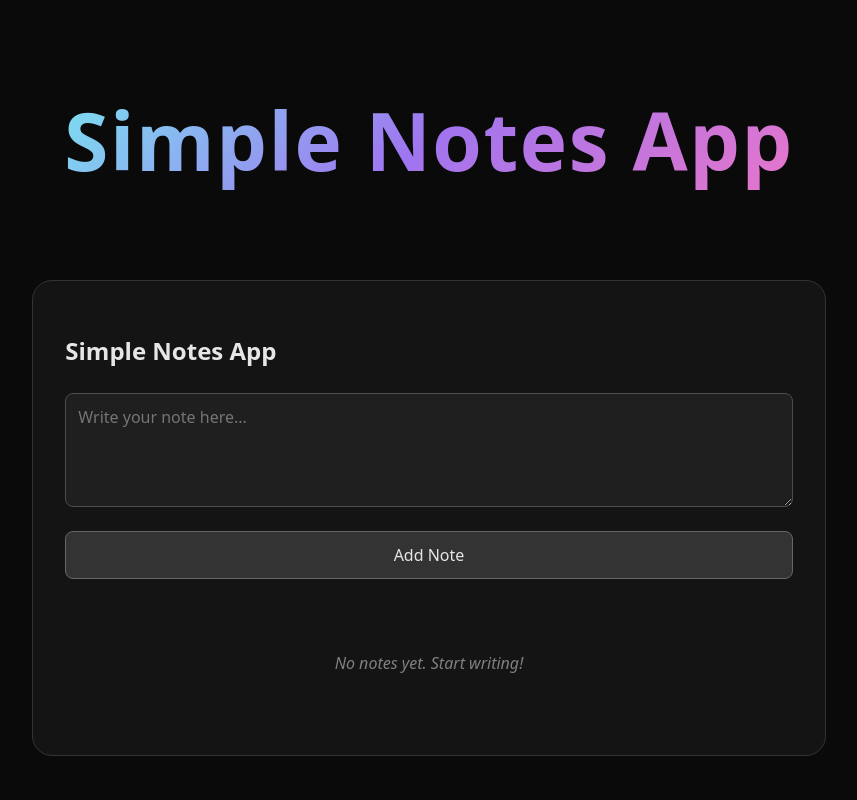
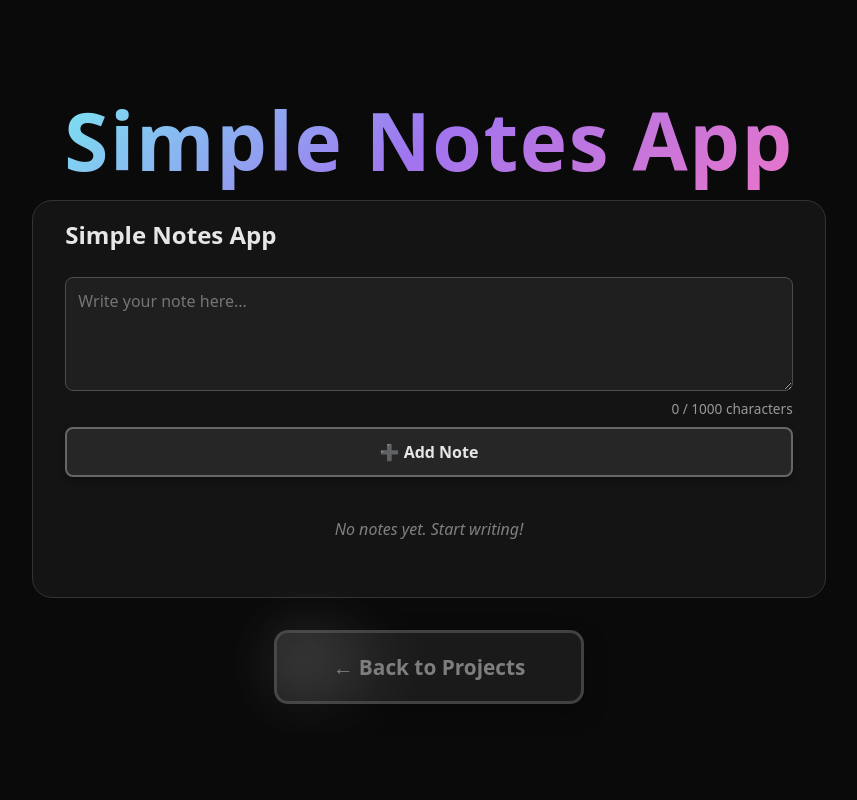
Before and after one commit to HHHAAAANNNNN/ReactProjects, a React (Vite) app in the folder ReactProjects/: page / in a window 1280 px wide. Both pictures are taken after a click on the element "Simple Notes App". Shown: the top 800 px of the page, without its empty margins (211-1068 px from the left). Built offline with nearby package versions, Linux system fonts and the light colour scheme.

Commit message:
adding fixed 1st project

```diff
--- a/ReactProjects/src/App.css
+++ b/ReactProjects/src/App.css
@@ -273,15 +273,15 @@ button[data-glow]:hover span {
   justify-content: flex-start;
   width: 100%;
   max-width: 1200px;
-  padding: 2rem 1rem 4rem 1rem;
-  gap: 2rem;
+  padding: 1rem 1rem 2rem 1rem;
+  gap: 0rem;
 }
 
 .project-title {
   font-size: 5rem;
   font-weight: 900;
   margin: 0;
-  padding: 2rem;
+  padding: 1rem 2rem;
   color: hsl(0 0% 90%);
   text-align: center;
   letter-spacing: 0.02em;
@@ -321,7 +321,7 @@ button[data-glow]:hover span {
   background: hsl(0 0% 15%);
   border: 3px solid hsl(0 0% 40%);
   color: hsl(0 0% 95%);
-  margin-top: 2rem;
+  margin-top: 0rem;
   box-shadow: 0 0.5rem 1.5rem rgba(0, 0, 0, 0.5);
 }
 
@@ -396,19 +396,20 @@ button[data-glow]:hover span {
 .project-wrapper {
   width: 100%;
   max-width: 800px;
-  margin: 2rem 0;
+  margin: 0rem 0 2rem 0;
 }
 
 .project-content {
   background: hsl(0 0% 8%);
   border-radius: 20px;
-  padding: 2rem;
+  padding: 1rem 2rem;
   border: 1px solid hsl(0 0% 20%);
 }
 
 .project-content h2 {
   color: hsl(0 0% 90%);
   margin-bottom: 1.5rem;
+  margin-top: 0;
   font-size: 1.5rem;
 }
 
@@ -424,6 +425,7 @@ button[data-glow]:hover span {
   color: hsl(0 0% 90%);
   font-size: 1rem;
   font-family: inherit;
+  transition: border-color 0.3s ease;
 }
 
 .project-content input:focus,
@@ -432,40 +434,81 @@ button[data-glow]:hover span {
   border-color: hsl(0 0% 50%);
 }
 
+.project-content textarea.warning {
+  border-color: hsl(0 100% 50%);
+  animation: shake 0.5s ease-in-out;
+}
+
+.project-content textarea.warning:focus {
+  border-color: hsl(0 100% 50%);
+}
+
+@keyframes shake {
+  0%, 100% { transform: translateX(0); }
+  25% { transform: translateX(-5px); }
+  75% { transform: translateX(5px); }
+}
+
+.warning-text {
+  color: hsl(0 100% 60%);
+  font-size: 0.9rem;
+  margin: -1rem 0 0rem 0;
+  animation: fadeOut 3s ease-in-out forwards;
+}
+
+@keyframes fadeOut {
+  0% { opacity: 1; }
+  70% { opacity: 1; }
+  100% { opacity: 0; }
+}
+
 .project-content button {
   padding: 0.75rem 1.5rem;
-  background: hsl(0 0% 20%);
-  border: 1px solid hsl(0 0% 40%);
+  background: hsl(0 0% 15%);
+  border: 2px solid hsl(0 0% 40%);
   border-radius: 8px;
   color: hsl(0 0% 90%);
   font-size: 1rem;
+  font-weight: 600;
   cursor: pointer;
   transition: all 0.3s ease;
+  box-shadow: 0 0.25rem 0.5rem rgba(0, 0, 0, 0.3);
 }
 
 .project-content button:hover {
-  background: hsl(0 0% 30%);
+  background: hsl(0 0% 20%);
   border-color: hsl(0 0% 60%);
+  transform: translateY(-2px);
+  box-shadow: 0 0.5rem 1rem rgba(0, 0, 0, 0.4);
 }
 
 .empty-message {
   color: hsl(0 0% 50%);
   text-align: center;
-  padding: 2rem;
+  padding: 1.5rem;
   font-style: italic;
+  border-radius: 8px;
+  margin-top: 0rem;
 }
 
 /* Notes App Specific */
 .notes-container {
   display: flex;
   flex-direction: column;
-  gap: 1.5rem;
+  gap: 1rem;
 }
 
 .note-input {
   display: flex;
   flex-direction: column;
   gap: 0.5rem;
+}
+
+.character-counter {
+  font-size: 0.85rem;
+  color: hsl(0 0% 60%);
+  text-align: right;
+  margin-top: -1rem;
 }
 
 .notes-list {
@@ -489,6 +532,60 @@ button[data-glow]:hover span {
   margin: 0;
   color: hsl(0 0% 80%);
   flex: 1;
+  word-break: break-word;
+}
+
+.note-actions {
+  display: flex;
+  gap: 0.5rem;
+  flex-shrink: 0;
+}
+
+.button-group {
+  display: flex;
+  gap: 0.75rem;
+}
+
+.primary-button {
+  flex: 1;
+  font-weight: 700 !important;
+}
+
+.primary-button:hover {
+  transform: translateY(-3px) !important;
+  box-shadow: 0 0.75rem 1.5rem rgba(0, 0, 0, 0.5) !important;
+}
+
+.secondary-button {
+  padding: 0.75rem 1.5rem !important;
+  font-weight: 600 !important;
+}
+
+.secondary-button:hover {
+  transform: translateY(-3px) !important;
+  box-shadow: 0 0.75rem 1.5rem rgba(0, 0, 0, 0.5) !important;
+}
+
+.edit-button {
+  padding: 0.5rem 1rem !important;
+  font-size: 0.9rem !important;
+  font-weight: 600 !important;
+}
+
+.edit-button:hover {
+  transform: translateY(-3px) !important;
+  box-shadow: 0 0.5rem 1rem rgba(0, 0, 0, 0.5) !important;
+}
+
+.delete-button {
+  padding: 0.5rem 1rem !important;
+  font-size: 0.9rem !important;
+  font-weight: 600 !important;
+}
+
+.delete-button:hover {
+  transform: translateY(-3px) !important;
+  box-shadow: 0 0.5rem 1rem rgba(0, 0, 0, 0.5) !important;
 }
 
 /* Weather & GIF Search Specific */
--- a/ReactProjects/src/projects/SimpleNotesApp.jsx
+++ b/ReactProjects/src/projects/SimpleNotesApp.jsx
@@ -1,18 +1,65 @@
-import { useState } from 'react'
+import { useState, useRef, useEffect } from 'react'
 
 const SimpleNotesApp = () => {
   const [notes, setNotes] = useState([]);
   const [noteText, setNoteText] = useState('');
+  const [showWarning, setShowWarning] = useState(false);
+  const [editingId, setEditingId] = useState(null);
+  const textareaRef = useRef(null);
 
-  const addNote = () => {
+  useEffect(() => {
+    if (showWarning) {
+      const timer = setTimeout(() => {
+        setShowWarning(false);
+      }, 2000);
+
+      return () => clearTimeout(timer);
+    }
+  }, [showWarning]);
+
+  const addOrUpdateNote = () => {
     if (noteText.trim()) {
-      setNotes([...notes, { id: Date.now(), text: noteText }]);
+      if (editingId) {
+        // Update existing note
+        setNotes(notes.map(note =>
+          note.id === editingId ? { ...note, text: noteText } : note
+        ));
+        setEditingId(null);
+      } else {
+        // Add new note
+        setNotes([...notes, { id: Date.now(), text: noteText }]);
+      }
       setNoteText('');
+      setShowWarning(false);
+    } else {
+      // Focus textarea and show warning if empty
+      textareaRef.current?.focus();
+      setShowWarning(true);
     }
+  };
+
+  const editNote = (note) => {
+    setNoteText(note.text);
+    setEditingId(note.id);
+    setShowWarning(false);
+    // Focus textarea after state update
+    setTimeout(() => {
+      textareaRef.current?.focus();
+    }, 0);
+  };
+
+  const cancelEdit = () => {
+    setNoteText('');
+    setEditingId(null);
+    setShowWarning(false);
   };
 
   const deleteNote = (id) => {
     setNotes(notes.filter(note => note.id !== id));
+    // If deleting the note being edited, cancel edit
+    if (id === editingId) {
+      cancelEdit();
+    }
   };
 
   return (
@@ -21,12 +68,30 @@ const SimpleNotesApp = () => {
       <div className="notes-container">
         <div className="note-input">
           <textarea
+            ref={textareaRef}
             value={noteText}
             onChange={(e) => setNoteText(e.target.value)}
             placeholder="Write your note here..."
             rows="4"
+            className={showWarning ? 'warning' : ''}
+            maxLength={1000}
           />
-          <button onClick={addNote}>Add Note</button>
+          <div className="character-counter">
+            {noteText.length} / 1000 characters
+          </div>
+          {showWarning && (
+            <p className="warning-text">⚠️ Please write something before adding a note!</p>
+          )}
+          <div className="button-group">
+            <button onClick={addOrUpdateNote} className="primary-button">
+              {editingId ? '💾 Save Note' : '➕ Add Note'}
+            </button>
+            {editingId && (
+              <button onClick={cancelEdit} className="secondary-button">
+                ✕ Cancel
+              </button>
+            )}
+          </div>
         </div>
         <div className="notes-list">
           {notes.length === 0 ? (
@@ -35,7 +100,14 @@ const SimpleNotesApp = () => {
             notes.map(note => (
               <div key={note.id} className="note-item">
                 <p>{note.text}</p>
-                <button onClick={() => deleteNote(note.id)}>Delete</button>
+                <div className="note-actions">
+                  <button onClick={() => editNote(note)} className="edit-button">
+                    ✏️ Edit
+                  </button>
+                  <button onClick={() => deleteNote(note.id)} className="delete-button">
+                    🗑️ Delete
+                  </button>
+                </div>
               </div>
             ))
           )}
```
